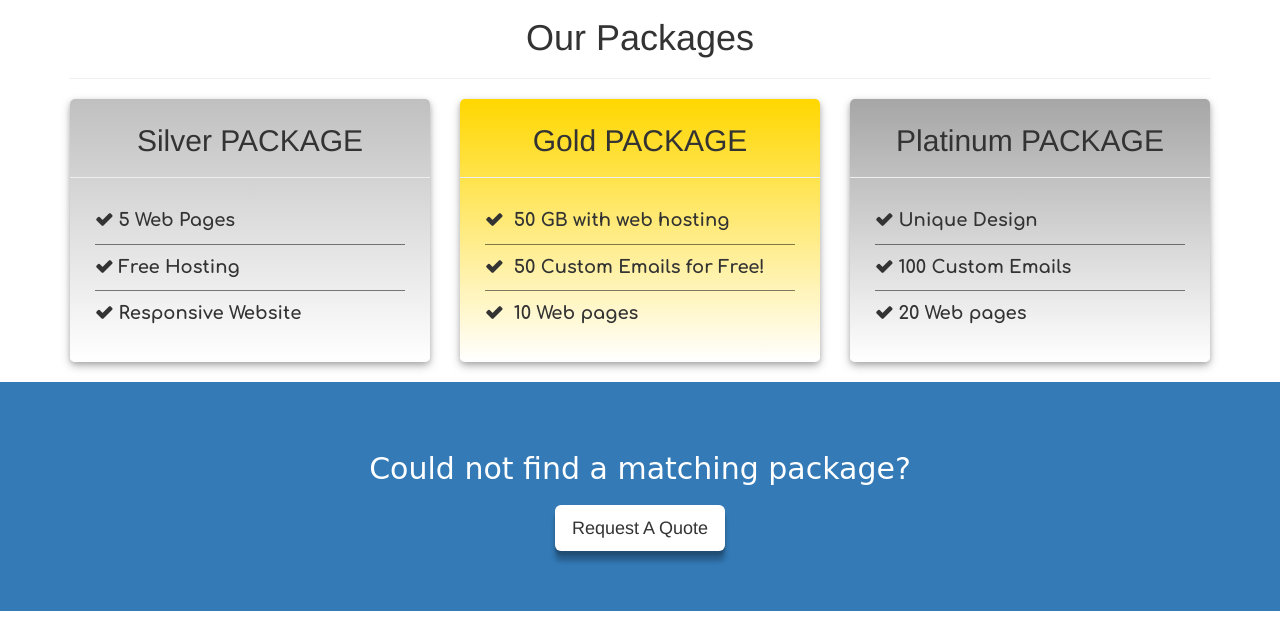
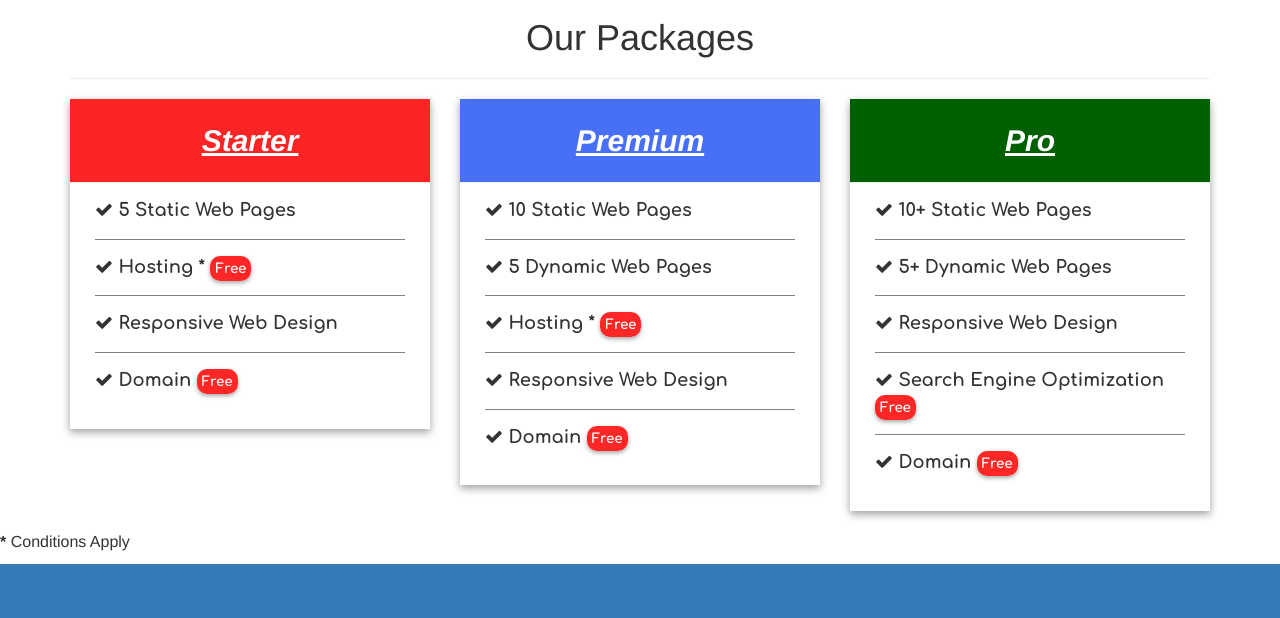
Before and after one commit to 0777753598/Promo_website, a website: page index.html in a window 1280 px wide. Shown: the part 2016-2634 px from the top of the page. Drawn offline with nearby package versions, Linux system fonts and the light colour scheme; a web font is replaced by a local one.

Commit message:
change the packages style and upated the content

```diff
--- a/index.html
+++ b/index.html
@@ -210,35 +210,40 @@
                     <hr class="large">
                     <div class="row">
                         <div class="col-md-4">
-                            <div class="portfolio-item" style="background:linear-gradient(silver,white);">
-                                <h2>Silver PACKAGE</h2>
+                            <div class="portfolio-item" >
+                                <h2 style="background-color: #fc2424;fc2424"><u>Starter</u></h2>
                                 <hr class="large">
                                 <ul>
-                                	<li>5 Web Pages</li>
-                                	<li>Free Hosting</li>
-                                	<li>Responsive Website</li>
+                                	<li>5 Static Web Pages</li>
+                                	<li>Hosting * <sup>Free</sup></li>
+                                	<li>Responsive Web Design</li>
+                                	<li>Domain <sup>Free</sup> </li>
                                 </ul>
                             </div>
                         </div>
                         <div class="col-md-4">
-                            <div class="portfolio-item" style="background:linear-gradient(gold,white);">
-                                <h2>Gold PACKAGE</h2>
+                            <div class="portfolio-item">
+                                <h2 style="background-color: #476ff8;"><u>Premium</u></h2>
                                 <hr class="large">
                                 <ul>
-                                	<li> 50 GB with web hosting </li>
-                                	<li> 50 Custom Emails for Free!</li>
-                                	<li> 10 Web pages</li>
+                                	<li>10 Static Web Pages</li>
+                                	<li>5 Dynamic Web Pages</li>
+                                	<li>Hosting * <sup>Free</sup> </li>
+                                	<li>Responsive Web Design</li>
+                                	<li>Domain <sup>Free</sup></li>
                                 </ul>
                             </div>
                         </div>
                         <div class="col-md-4">
-                            <div class="portfolio-item" style="background:linear-gradient(#a6a6a6,white);">
-                                <h2>Platinum PACKAGE</h2>
+                            <div class="portfolio-item">
+                                <h2 style="background-color: #016001;"><u>Pro</u></h2>
                                 <hr class="large">
                                 <ul>
-                                	<li>Unique Design</li>
-                                	<li>100 Custom Emails</li>
-                                	<li>20 Web pages</li>
+                                	<li>10+ Static Web Pages</li>
+                                	<li>5+ Dynamic Web Pages</li>
+                                	<li>Responsive Web Design</li>
+                                	<li>Search Engine Optimization <sup>Free</sup> </li>
+                                	<li>Domain <sup>Free</sup> </li>
                                 </ul>
                             </div>
                         </div>
@@ -251,6 +256,7 @@
             <!-- /.row -->
         </div>
         <!-- /.container -->
+        <p style="right:0;"><strong>*</strong> Conditions Apply</p>
     </section>
 
     <!-- Call to Action -->
--- a/public/css/stylish-portfolio.css
+++ b/public/css/stylish-portfolio.css
@@ -260,12 +260,12 @@ hr.small {
     /*margin : 0 10px;*/
     margin-bottom: 20px;
     /*padding: 25px;*/
-    border-radius: 5px;
-    -webkit-box-shadow: 0 4px 10px rgba(0,0,0,0.25), 0 2px 5px rgba(0,0,0,0.15);
-    -moz-box-shadow: 0 4px 10px rgba(0,0,0,0.25), 0 2px 5px rgba(0,0,0,0.15);
-    -ms-box-shadow: 0 4px 10px rgba(0,0,0,0.25), 0 2px 5px rgba(0,0,0,0.15);
-    -o-box-shadow: 0 4px 10px rgba(0,0,0,0.25), 0 2px 5px rgba(0,0,0,0.15);
-    box-shadow: 0 4px 10px rgba(0,0,0,0.25), 0 2px 5px rgba(0,0,0,0.15);
+    /*border-radius: 5px;*/
+    -webkit-box-shadow: 0 3px 7px rgba(0,0,0,0.25), 0 4px 10px rgba(0,0,0,0.15);
+    -moz-box-shadow: 0 3px 7px rgba(0,0,0,0.25), 0 4px 10px rgba(0,0,0,0.15);
+    -ms-box-shadow: 0 3px 7px rgba(0,0,0,0.25), 0 4px 10px rgba(0,0,0,0.15);
+    -o-box-shadow: 0 3px 7px rgba(0,0,0,0.25), 0 4px 10px rgba(0,0,0,0.15);
+    box-shadow: 0 3px 7px rgba(0,0,0,0.25), 0 4px 10px rgba(0,0,0,0.15);
     -webkit-transition: ease-in-out 0.2s;
      -o-transition: ease-in-out 0.2s;
      transition: ease-in-out 0.2s;
@@ -277,11 +277,16 @@ hr.small {
 }
 
 .portfolio-item h2 {
-    margin: 0 0 20px 0;
-    margin-bottom: 20px;
-    padding-top: 25px;
-    padding-left: 25px;
-    padding-right: 25px;
+    padding: 25px;
+    margin: 0;
+    color: white;
+    font-weight: 700;
+    font-style: italic;
+
+}
+
+.portfolio-item hr {
+    margin: 0 !important;
 }
 
 .portfolio-item ul {
@@ -300,17 +305,30 @@ hr.small {
     width: 1.3em; /* same as padding-left set on li */
 }
 
+
 .portfolio-item ul li {
-    padding: 10px 0;
+    padding: 15px 0;
     border-bottom: 1px solid rgba(0,0,0,0.5);
     font-family: 'Comfortaa', cursive;
     font-size: 18px;
+    font-weight: 500;
+    text-align: left;
+}
+
+.portfolio-item ul li sup{
+    /*font-size: 110%;*/
+    top: 0;
     font-weight: 700;
-    text-align: left;
+    background-color: #ff2626;
+    padding: 5px;
+    border-radius: 10px;
+    box-shadow: 0 2px 4px rgba(0,0,0,0.35);
+    color: white;
 }
 
 .portfolio-item ul li:last-child{
     border: 0;
+    padding-bottom: 10px;
 }
 
 .img-portfolio {
```
